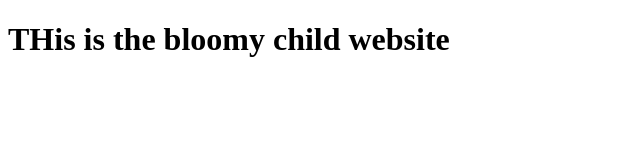
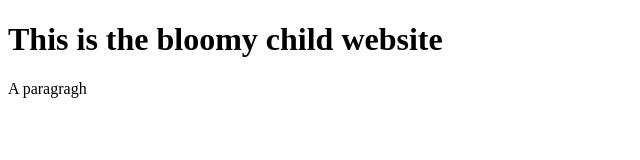
Before and after one commit to rexthonyy/bloomychild, a plain HTML site: page index.html in a window 1280 px wide. Shown: the whole page, without its empty margins (0-640 px from the left). Drawn offline with Linux system fonts and the light colour scheme.

```diff
--- a/index.html
+++ b/index.html
@@ -6,6 +6,7 @@
 	</head>
 
 	<body>
-		<h1>THis is the bloomy child website</h1>
+		<h1>This is the bloomy child website</h1>
+		<p>A paragragh</p>
 	</body>
 </html>
```
